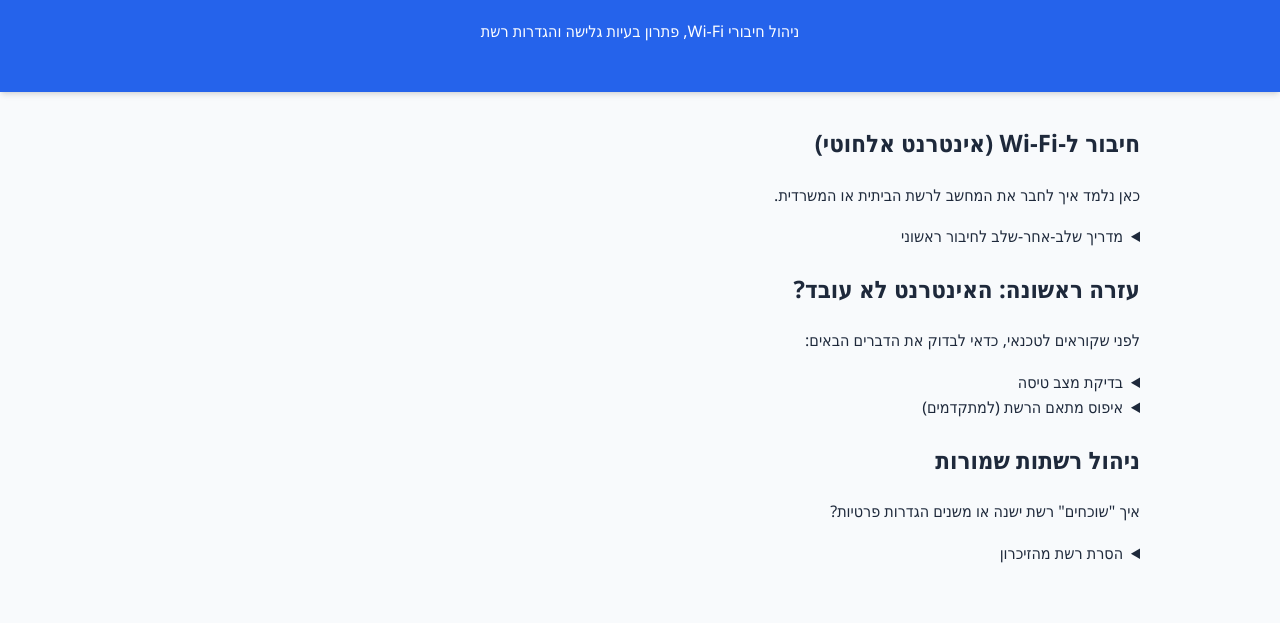
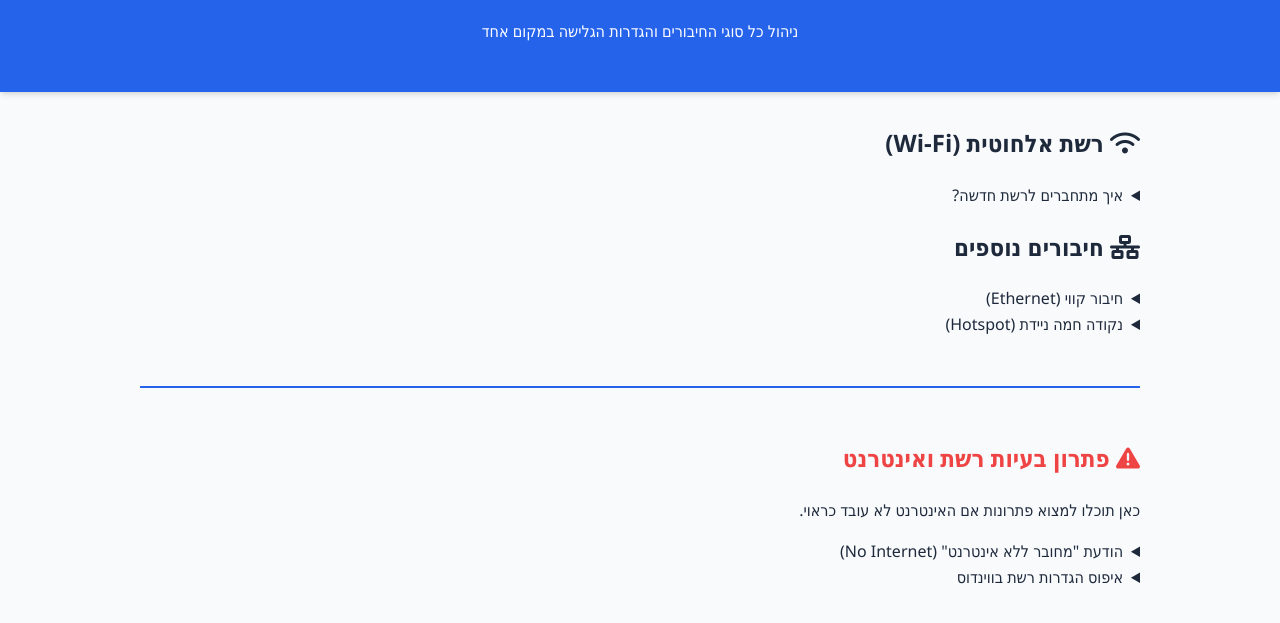
Before and after one commit to rabbiniclaw/In-preparation, a plain HTML site: page Documents/windows_course_settings-network.html in a window 1280 px wide. Shown: the part 133-756 px from the top of the page. Drawn offline with Linux system fonts and the light colour scheme.

Commit message:
Update windows_course_settings-network.html

```diff
--- a/Documents/windows_course_settings-network.html
+++ b/Documents/windows_course_settings-network.html
@@ -3,7 +3,7 @@
 <head>
     <meta charset="UTF-8">
     <meta name="viewport" content="width=device-width, initial-scale=1.0">
-    <title>רשת ואינטרנט - מדריך המחשב</title>
+    <title>רשת ואינטרנט - המדריך המלא</title>
     <link rel="stylesheet" href="style.css">
     <link rel="stylesheet" href="https://cdnjs.cloudflare.com/ajax/libs/font-awesome/6.0.0/css/all.min.css">
 </head>
@@ -14,59 +14,53 @@
         <a href="index.html" class="btn-nav"><i class="fas fa-home"></i> בית</a>
     </div>
     <h1>🌐 רשת ואינטרנט</h1>
-    <p>ניהול חיבורי Wi-Fi, פתרון בעיות גלישה והגדרות רשת</p>
+    <p>ניהול כל סוגי החיבורים והגדרות הגלישה במקום אחד</p>
 </header>
 
 <div class="container">
-
-    <!-- תת-נושא 1: חיבור אלחוטי -->
+    <!-- חלק 1: חיבורי Wi-Fi (מבוסס מקורות) -->
     <section class="topic-section">
-        <h2>חיבור ל-Wi-Fi (אינטרנט אלחוטי)</h2>
-        <p>כאן נלמד איך לחבר את המחשב לרשת הביתית או המשרדית.</p>
-
+        <h2><i class="fas fa-wifi"></i> רשת אלחוטית (Wi-Fi)</h2>
         <details class="info-card">
-            <summary>מדריך שלב-אחר-שלב לחיבור ראשוני</summary>
+            <summary>איך מתחברים לרשת חדשה?</summary>
             <div class="details-content">
                 <ol>
-                    <li>נביט בפינה של שורת המשימות (ליד השעון) ונחפש את <strong>אייקון הרשת</strong> (גלובוס או פסי קליטה) [2].</li>
-                    <li>נלחץ עליו פעם אחת עם המקש <strong>השמאלי</strong> בעכבר [2].</li>
-                    <li>ברשימה שתיפתח, נבחר את שם הרשת שלנו ונלחץ על <strong>"התחבר" (Connect)</strong> [2].</li>
-                    <li>במידת הצורך, נקליד את הסיסמה ונאשר [2].</li>
+                    <li>לחצו על אייקון הרשת (גלובוס או פסים) בשורת המשימות ליד השעון [1].</li>
+                    <li>בחרו את שם הרשת שלכם מהרשימה ולחצו על <strong>"התחבר"</strong> [1].</li>
+                    <li>הקלידו סיסמה במידת הצורך ואשרו [1].</li>
                 </ol>
-                <div class="tip">
-                    <i class="fas fa-lightbulb"></i> <strong>טיפ:</strong> אם סימנתם "התחבר אוטומטית", המחשב יזכור את הרשת להבא.
-                </div>
             </div>
         </details>
     </section>
 
-    <!-- תת-נושא 2: פתרון בעיות רשת -->
+    <!-- חלק 2: חיבור קווי ונקודה חמה (תוכן נוסף) -->
     <section class="topic-section">
-        <h2>עזרה ראשונה: האינטרנט לא עובד?</h2>
-        <p>לפני שקוראים לטכנאי, כדאי לבדוק את הדברים הבאים:</p>
+        <h2><i class="fas fa-network-wired"></i> חיבורים נוספים</h2>
+        <details class="info-card">
+            <summary>חיבור קווי (Ethernet)</summary>
+            <p>חיבור ישיר באמצעות כבל מהראוטר למחשב. זהו החיבור היציב והמהיר ביותר, המומלץ למחשבים נייחים או לגיימינג (מידע זה אינו מופיע במקורות ויש לאמתו).</p>
+        </details>
+        <details class="info-card">
+            <summary>נקודה חמה ניידת (Hotspot)</summary>
+            <p>ניתן לשתף את האינטרנט של הטלפון הנייד עם המחשב במצבים שבהם אין Wi-Fi זמין (מידע זה אינו מופיע במקורות ויש לאמתו).</p>
+        </details>
+    </section>
+
+    <!-- חלק 3: פרק תקלות רשת (בסוף העמוד) -->
+    <section id="network-troubleshooting" class="topic-section" style="border-top: 2px solid var(--primary-color); margin-top: 3rem; padding-top: 2rem;">
+        <h2 style="color: #ef4444;"><i class="fas fa-exclamation-triangle"></i> פתרון בעיות רשת ואינטרנט</h2>
+        <p>כאן תוכלו למצוא פתרונות אם האינטרנט לא עובד כראוי.</p>
 
         <details class="info-card">
-            <summary>בדיקת מצב טיסה</summary>
-            <p>לפעמים "מצב טיסה" מופעל בטעות ומנטרל את כל החיבורים. ודאו שאייקון המטוס כבוי בתפריט המהיר.</p>
+            <summary>הודעת "מחובר ללא אינטרנט" (No Internet)</summary>
+            <p>משמעות הדבר היא שהמחשב מחובר לראוטר, אך הראוטר לא מקבל אינטרנט מהספק. מומלץ לכבות ולהדליק את הראוטר (מידע זה אינו מופיע במקורות ויש לאמתו).</p>
         </details>
 
         <details class="info-card">
-            <summary>איפוס מתאם הרשת (למתקדמים)</summary>
-            <p>אם הרשת מופיעה אך אין גלישה, ניתן לנסות לכבות ולהדליק את ה-Wi-Fi דרך תפריט ההגדרות המהיר.</p>
+            <summary>איפוס הגדרות רשת בווינדוס</summary>
+            <p>אם שום דבר לא עוזר, ניתן להיכנס להגדרות > רשת ואינטרנט > "איפוס רשת" כדי להחזיר את כל הגדרות היצרן (מידע זה אינו מופיע במקורות ויש לאמתו).</p>
         </details>
     </section>
-
-    <!-- תת-נושא 3: ניהול רשתות מוכרות -->
-    <section class="topic-section">
-        <h2>ניהול רשתות שמורות</h2>
-        <p>איך "שוכחים" רשת ישנה או משנים הגדרות פרטיות?</p>
-
-        <details class="info-card">
-            <summary>הסרת רשת מהזיכרון</summary>
-            <p>נכנסים להגדרות > רשת ואינטרנט > Wi-Fi > "נהל רשתות מוכרות" ובוחרים "שכח" (Forget) על הרשת הרצויה.</p>
-        </details>
-    </section>
-
 </div>
 
 </body>
```
